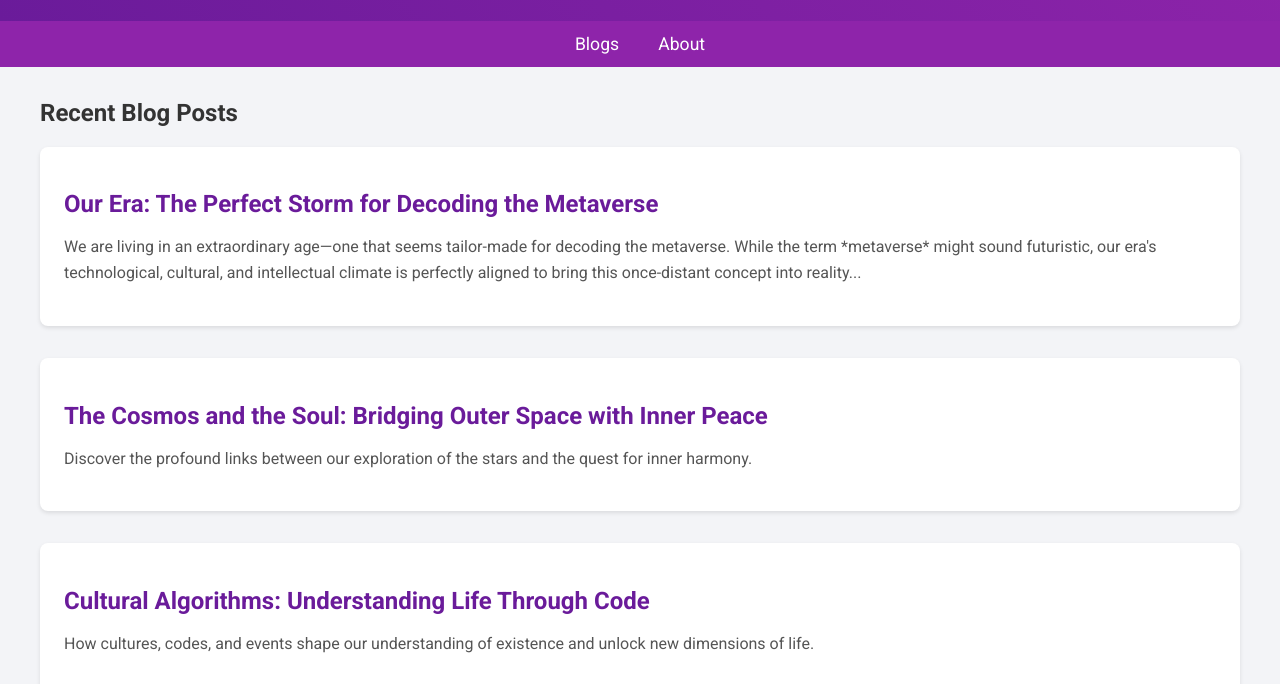
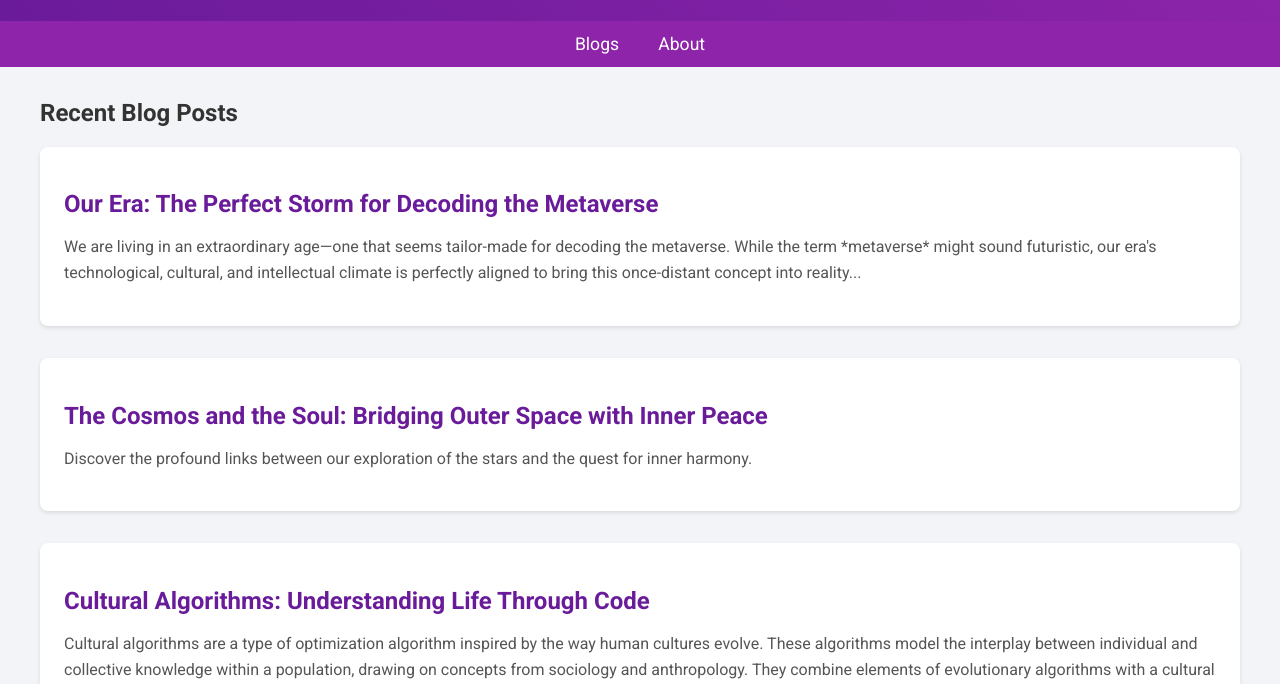
Before and after one commit to modestolsiame/Meta, a plain HTML site: page index.html in a window 1280 px wide. Shown: the part 116-800 px from the top of the page. Drawn offline with Linux system fonts and the light colour scheme.

Commit message:
Update index.html

```diff
--- a/index.html
+++ b/index.html
@@ -121,7 +121,15 @@
             </div>
             <div class="blog-post">
                 <h2><a href="blog3.html">Cultural Algorithms: Understanding Life Through Code</a></h2>
-                <p>How cultures, codes, and events shape our understanding of existence and unlock new dimensions of life.</p>
+                <p>Cultural algorithms are a type of optimization algorithm inspired by the way human cultures evolve. These algorithms model the interplay between individual and collective knowledge within a population, drawing on concepts from sociology and anthropology. They combine elements of evolutionary algorithms with a cultural learning process, allowing for the enhancement of problem-solving abilities through both genetic evolution and the transmission of knowledge.
+
+At the core of a cultural algorithm, there are two key components:
+
+Population Individuals (Genetic Evolution): Each individual represents a potential solution to the problem, evolving over time through processes like selection, crossover, and mutation, similar to traditional evolutionary algorithms.
+Belief Space (Cultural Knowledge): The belief space captures the collective knowledge or cultural understanding of the population. As the individuals evolve, they interact with this belief space, which acts as a guide to enhance their search for optimal solutions. The belief space evolves in response to the successful individuals, refining the cultural knowledge that shapes future generations.
+The interaction between genetic evolution and cultural learning helps cultural algorithms balance exploration and exploitation in the search for solutions. They are especially useful in solving complex optimization problems where both individual creativity (genetic diversity) and collective wisdom (cultural knowledge) can lead to more efficient and effective solutions.
+
+Cultural algorithms have been applied in various domains, including optimization tasks, decision-making, and learning systems, offering a flexible approach for modeling and solving problems that require adaptive and evolving solutions.</p>
             </div>
         </section>
         <section id="about" class="about-section">
```
